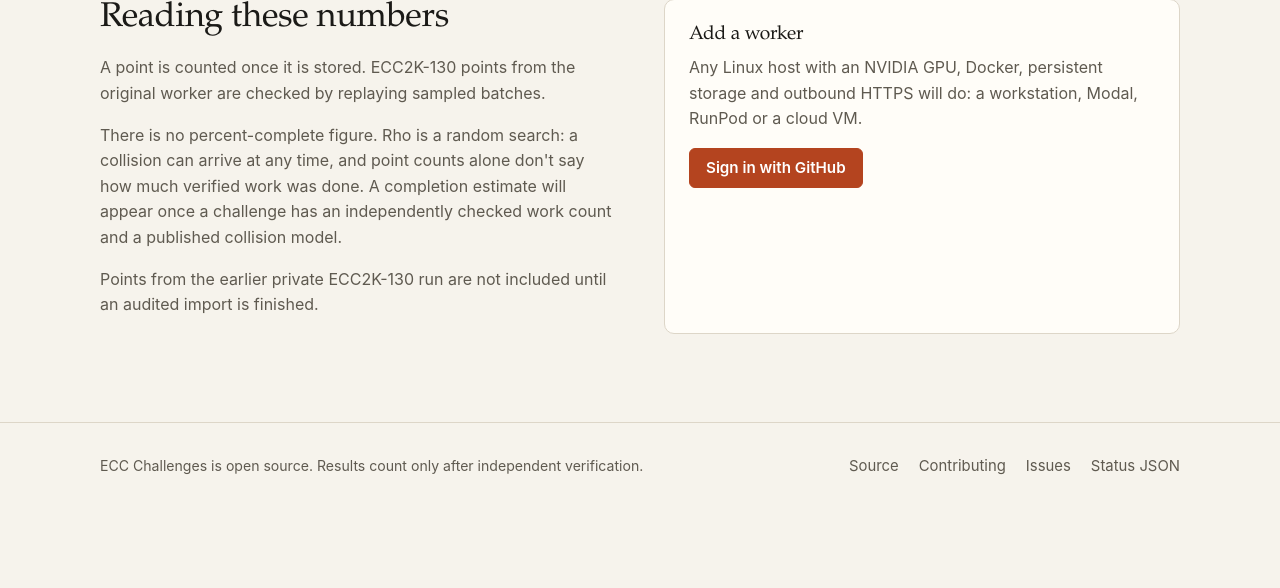
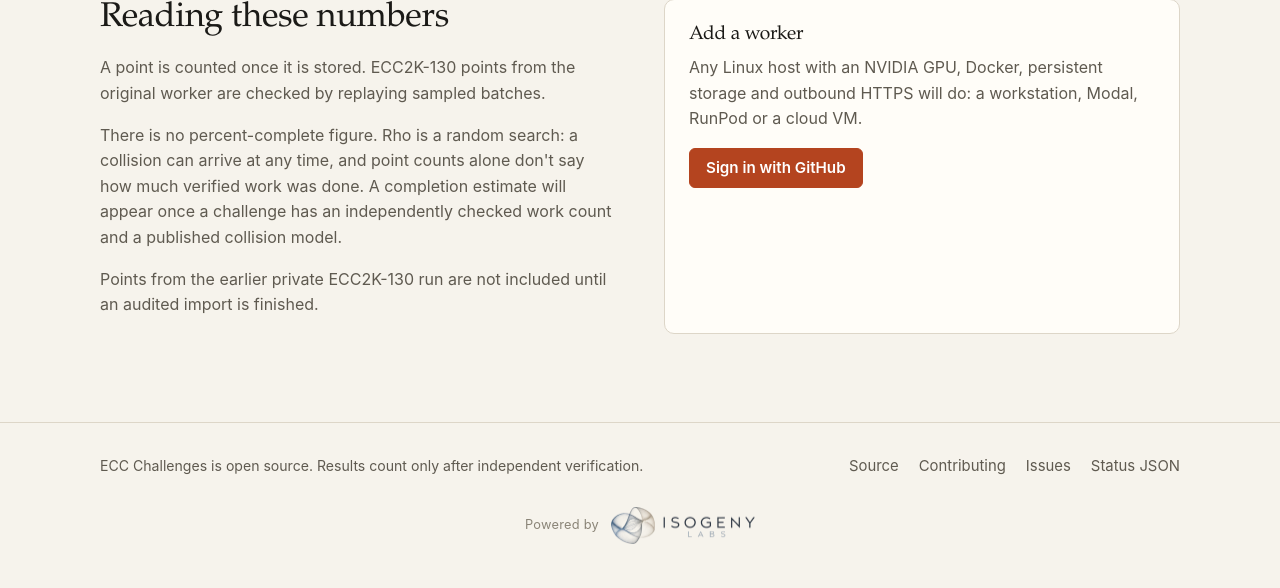
Before and after one commit to aburan28/ecc-challenges, a FastAPI app: page /status in a window 1280 px wide. Shown: the part 2055-2643 px from the top of the page. Before the commit the page ends 2530 px from the top, so only its background shows below. Run offline with FastAPI, Linux system fonts and the light colour scheme; parts of the project's set-up code (start-up, migrations or seed data) failed here and were passed over.

Commit message:
Credit Isogeny Labs at the foot of every page
Add a "Powered by Isogeny Labs" line below the footer row in base.html,
linking to isogenylabs.io, with the logo Kevin made for the Isogeny Labs
site (aburan28/isogeny-labs assets/logo-{light,dark}.png). The two
copies here are those files resampled to 288px wide, shown at 144px; a
<picture> source swaps to the dark version under prefers-color-scheme,
as the Isogeny Labs site does.

The app had no static files, so /assets/{name} now serves only the PNGs
packaged in ecc_challenges/assets, by exact name, which the existing
img-src 'self' policy already allows.

Co-Authored-By: Claude Opus 5.5 <noreply@anthropic.com>

```diff
--- a/pyproject.toml
+++ b/pyproject.toml
@@ -25,7 +25,7 @@ test = ["pytest>=8,<10", "httpx>=0.27,<1", "moto[s3,sqs]>=5,<6"]
 where = ["src"]
 
 [tool.setuptools.package-data]
-ecc_challenges = ["templates/*.html", "multicurve/*.json"]
+ecc_challenges = ["templates/*.html", "multicurve/*.json", "assets/*.png"]
 
 [tool.pytest.ini_options]
 testpaths = ["tests"]
--- a/src/ecc_challenges/app.py
+++ b/src/ecc_challenges/app.py
@@ -31,6 +31,8 @@ from .status import StatusReader
 TEMPLATES = Jinja2Templates(directory=str(Path(__file__).parent / "templates"))
 TEMPLATES.env.globals["level_labels"] = {"exercise": "Exercise", "level_i": "Level I", "level_ii": "Level II"}
 ERROR_TITLES = {401: "Sign in required", 403: "Not allowed", 404: "Page not found", 429: "Slow down"}
+# Images the templates reference, served from the package by name only.
+ASSETS = {p.name: p.read_bytes() for p in (Path(__file__).parent / "assets").glob("*.png")}
 ROBOTS = "User-agent: *\nDisallow: /dashboard\nDisallow: /keys\nDisallow: /auth/\nDisallow: /v1/\nDisallow: /v2/\n"
 LOG = logging.getLogger(__name__)
 
@@ -181,6 +183,13 @@ def create_app(settings: Settings | None = None, *, db=None, storage=None) -> Fa
     @app.get("/robots.txt", response_class=PlainTextResponse)
     async def robots():
         return PlainTextResponse(ROBOTS, headers={"Cache-Control": "public, max-age=86400"})
+
+    @app.get("/assets/{name}")
+    async def asset(name: str):
+        if name not in ASSETS:
+            raise StarletteHTTPException(404)
+        return Response(ASSETS[name], media_type="image/png",
+                        headers={"Cache-Control": "public, max-age=86400"})
 
     @app.get("/", response_class=HTMLResponse)
     async def home(request: Request):
--- a/src/ecc_challenges/templates/base.html
+++ b/src/ecc_challenges/templates/base.html
@@ -140,6 +140,9 @@
     .site-footer .wrap{display:flex;justify-content:space-between;gap:24px;flex-wrap:wrap}
     .site-footer nav{gap:20px;flex-wrap:wrap}
     .site-footer a{color:var(--muted)}.site-footer a:hover{color:var(--ink)}
+    .site-footer .powered{justify-content:center;margin-top:28px}
+    .powered a{display:inline-flex;align-items:center;gap:12px;color:var(--faint);font-size:.8rem;letter-spacing:.02em;text-decoration:none}
+    .powered img{display:block;width:144px;height:auto}
 
     @media (max-width:860px){
       .hero,.two{grid-template-columns:1fr;gap:36px}
@@ -180,6 +183,15 @@
       <a href="https://github.com/aburan28/ecc-challenges/issues">Issues</a>
       <a href="/v1/status">Status JSON</a>
     </nav>
+  </div>
+  <div class="wrap powered">
+    <a href="https://isogenylabs.io/">
+      <span>Powered by</span>
+      <picture>
+        <source srcset="/assets/isogeny-labs-dark.png" width="144" height="54" media="(prefers-color-scheme: dark)">
+        <img src="/assets/isogeny-labs-light.png" width="144" height="38" alt="Isogeny Labs">
+      </picture>
+    </a>
   </div></footer>
 </body>
 </html>
```
Also changed, not shown: tests/test_pipeline.py (+15 -0 lines), src/ecc_challenges/assets/isogeny-labs-dark.png (added), src/ecc_challenges/assets/isogeny-labs-light.png (added).
